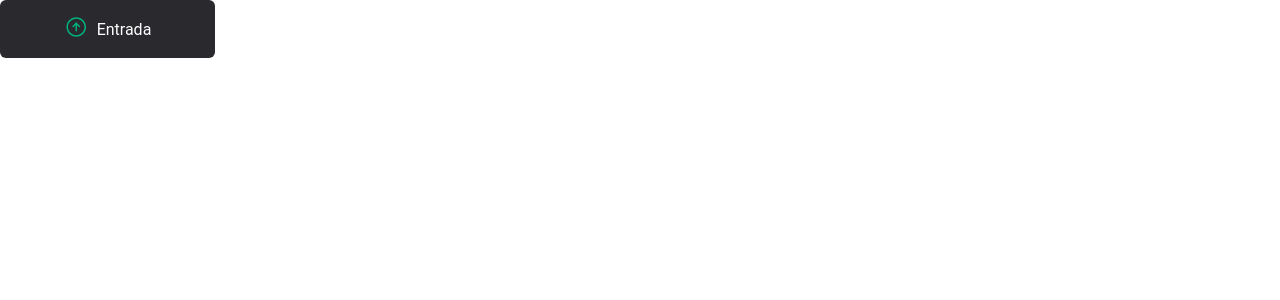
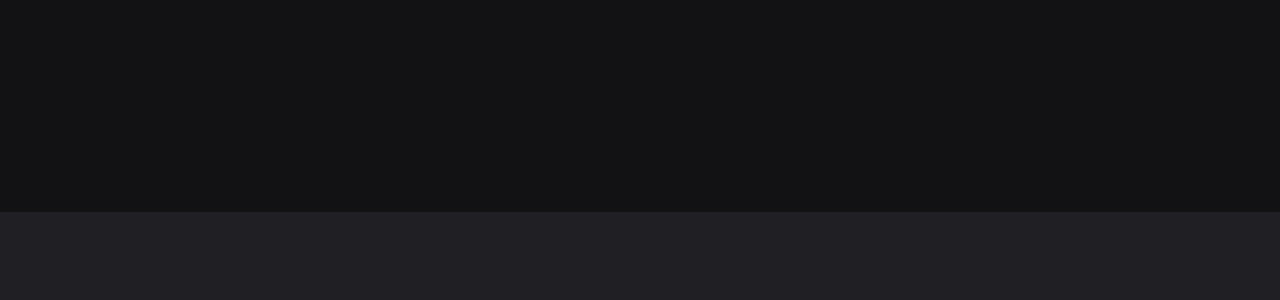
Before and after one commit to WBGreenArrow/nilde-account, a React (Vite) app in the folder front-end/: page / in a window 1280 px wide. Shown: the top 300 px of the page. Built offline with nearby package versions, Linux system fonts and the light colour scheme.

Commit message:
feat: added background styles to home page

```diff
--- a/front-end/src/pages/Home/index.tsx
+++ b/front-end/src/pages/Home/index.tsx
@@ -1,10 +1,18 @@
 import React from 'react'
+
+import './styles.scss'
+
 import { TransitionTypeCard } from '../../components/TransitionTypeCard'
 
 export const Home = () => {
   return (
-    <div>
-      <TransitionTypeCard label="Entrada" transitionType="deposit" />
+    <div className="homeContainer">
+      <div className="homeBackgroundHeader"></div>
+      <div className="homeBackgroundBody"></div>
+      <div className="homeContentWrapper">
+        <div className="homeContent"></div>
+      </div>
+      {/* <TransitionTypeCard label="Entrada" transitionType="deposit" /> */}
     </div>
   )
 }
--- /dev/null
+++ b/front-end/src/pages/Home/styles.scss
@@ -0,0 +1,34 @@
+@use '../../index.scss' as v;
+
+.homeContainer{
+    width: 100vw;
+    height: 100vh;
+
+    & > .homeBackgroundHeader{
+        width: 100%;
+        height: 212px;
+
+        background-color: v.$grey1-color;
+    }
+
+    & > .homeBackgroundBody{
+        width: 100%;
+        height: calc(100% - 212px);
+
+        background-color: v.$grey2-color;
+    }
+
+    & > .homeContentWrapper{
+        width: 100vw;
+        height: 100vh;
+        position: absolute;
+        top: 0;
+
+        & > .homeContent{
+            max-width: 1120px;
+            margin: 0 auto;
+            height: 100%;
+        }
+    }
+
+}
```
